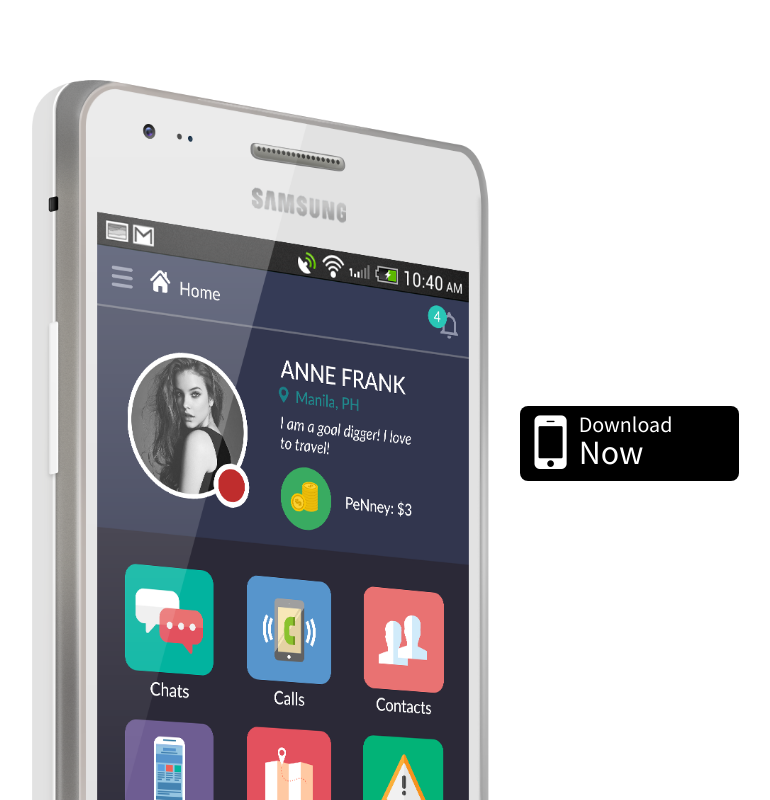
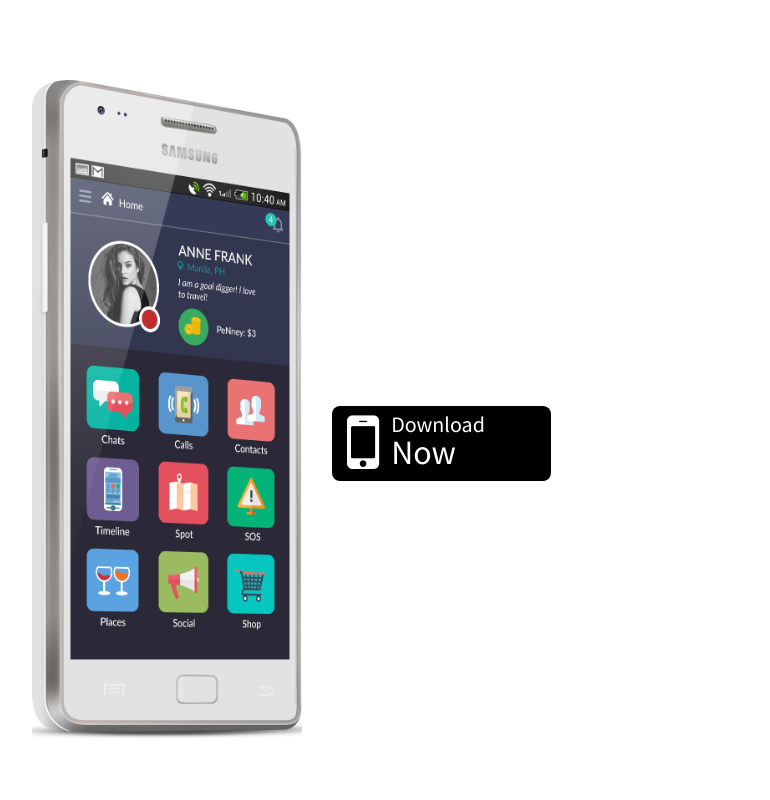
Before and after one commit to marioacarvalho/test_page, a plain HTML site: page index.html in a window 1280 px wide. Shown: the top 800 px of the page, without its empty margins (38-808 px from the left). Drawn offline with Linux system fonts and the light colour scheme.

Commit message:
max width homescreen image

```diff
--- a/assets/css/style.css
+++ b/assets/css/style.css
@@ -190,7 +190,10 @@ img { max-width: 100%; }
 	margin-top: 40px;
 }
 
-
+.homescreen-image
+{
+    max-width: 300px !important;
+}
 /***** Footer *****/
 
 footer {
--- a/index.html
+++ b/index.html
@@ -39,7 +39,7 @@
             <div class="inner-bg">
                 <div class="container">
                     <div class="row">
-                        <div class="col-sm-5 phone">
+                        <div class="col-sm-5 phone homescreen-image">
                             <img src="assets/img/android-1.png" alt="">
                         </div>
                         <div class="col-sm-7 text">
```
